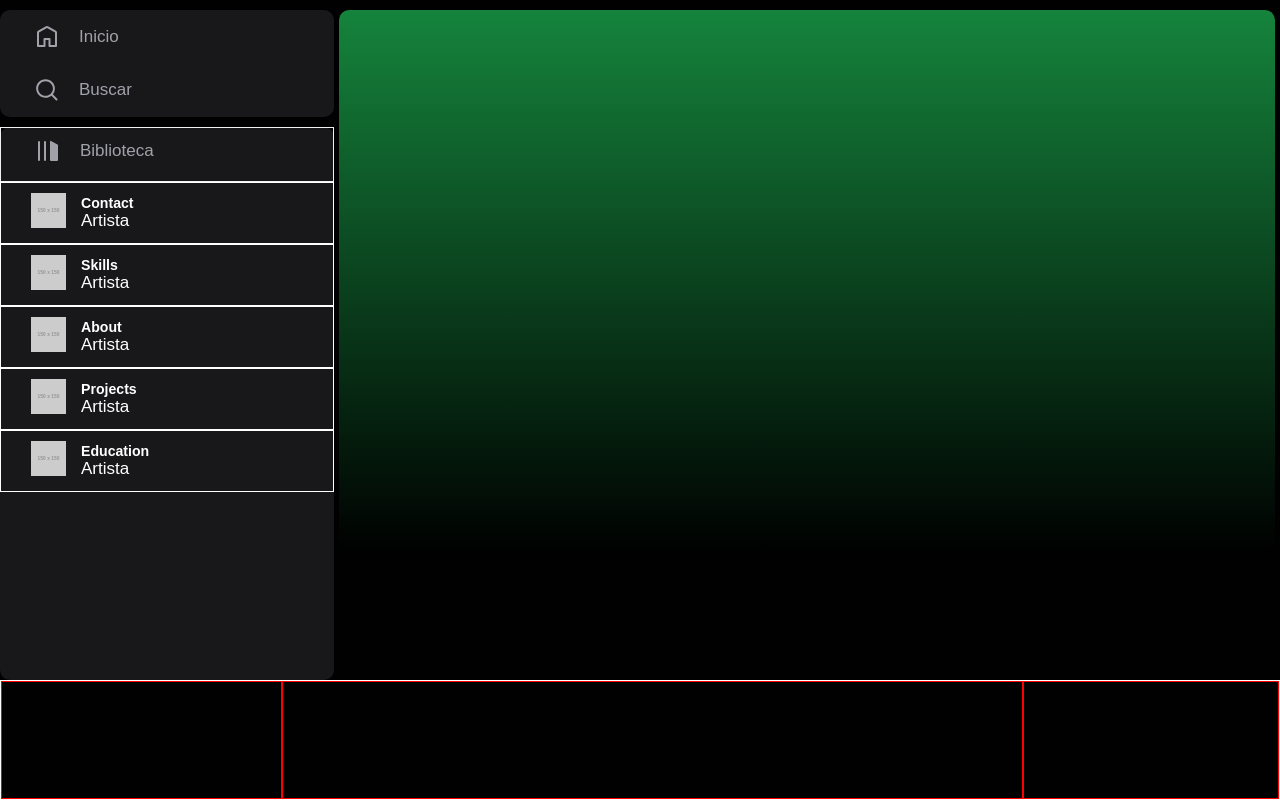
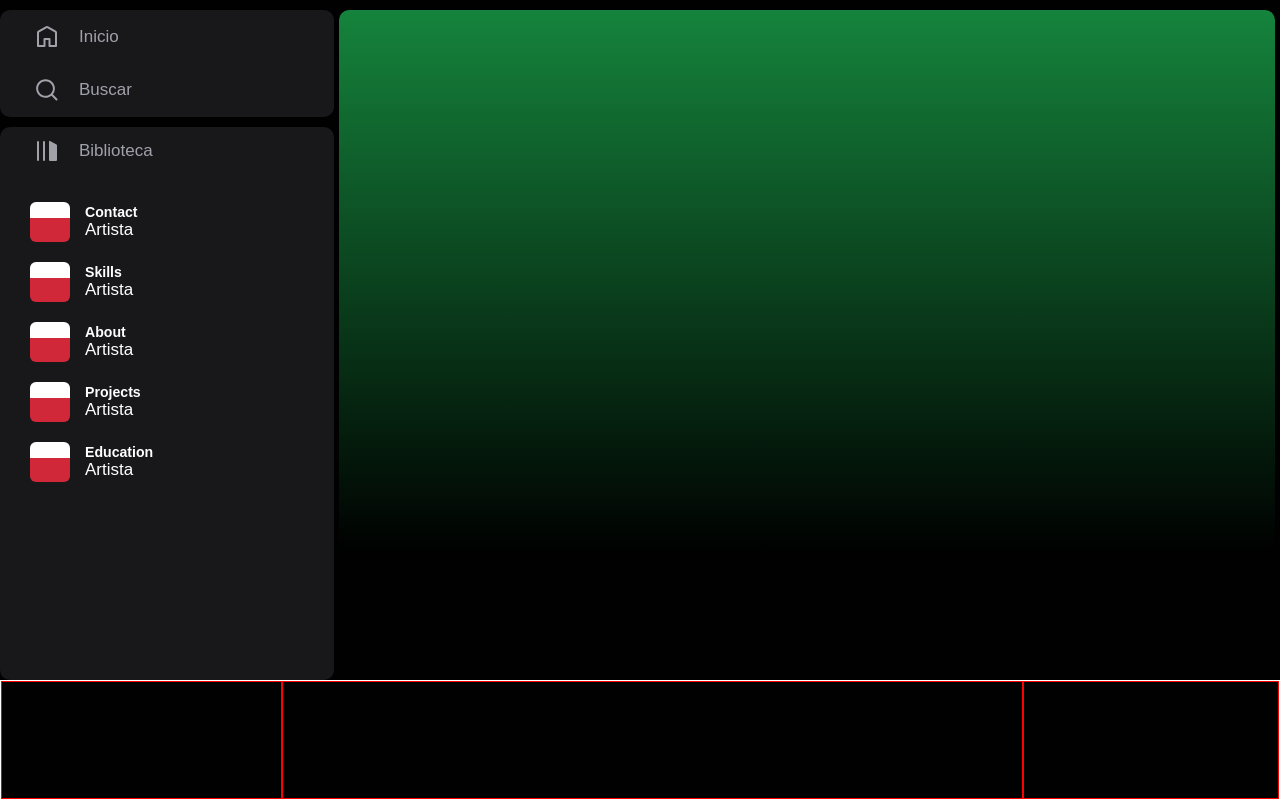
Before and after one commit to AlexisVennegas/Spotify-Portfolio, an Astro site in the folder spotify-portoflio/: page / in a window 1280 px wide. Built offline with nearby package versions, Linux system fonts and the light colour scheme; Astro itself is replaced by a stand-in of ours; placeholder pictures from the web are drawn by us.

Commit message:
chore: Update AsideLibrary component styling and remove unused Song interface

```diff
--- a/spotify-portoflio/src/components/AsideLibrary.astro
+++ b/spotify-portoflio/src/components/AsideLibrary.astro
@@ -9,10 +9,10 @@ const { id, title } = Astro.props;
 ---
     <li>
         <a href="#">
-            <picture>
-                <source srcset="https://via.placeholder.com/150" >
-                <img src="https://via.placeholder.com/100" alt="A placeholder image">
-            </picture>
+            <div class="cover">
+                <div class="top"></div>
+                <div class="bottom" style=" background-color: rgb(208, 40, 56);"></div>
+            </div>
             <div class="info">
                 <h5>{title}</h5>
                 <p>Artista</p>
@@ -23,13 +23,11 @@ const { id, title } = Astro.props;
 
 <style>
     ul {
-        border: 1px solid white;
         list-style: none;
         width: 100%;
         height: 90%;
     }
     a {
-        border: 1px solid white;
         display: flex;
         justify-content: flex-start;
         align-items: center;
@@ -38,11 +36,26 @@ const { id, title } = Astro.props;
         text-decoration: none;
         color: white;
         padding: 10px;
+        margin-left: 20px;
     }
-    img {
-        width: 35px;
-        height: 35px;
-        margin-left: 20px;
+    .cover {
+        width: 40px; /* Puedes ajustar el tamaño según sea necesario */
+        height: 40px; /* Puedes ajustar el tamaño según sea necesario */
+        display: flex;
+        flex-direction: column;
+        border-radius: 0.375rem;
+    }
+
+    .top {
+        background-color: white;
+        height: 40%;
+        border-radius: 0.375rem 0.375rem 0 0 ;
+    }
+
+    .bottom {
+
+        height: 60%;
+        border-radius: 0 0 0.375rem 0.375rem;
     }
     .info {
         margin-left: 15px;
--- a/spotify-portoflio/src/components/AsideList.astro
+++ b/spotify-portoflio/src/components/AsideList.astro
@@ -18,7 +18,6 @@ import Biblioteca from '../Icons/Biblioteca.astro';
         width: 100%;
         cursor: pointer;
         height: 10%;
-        border: 1px solid #f1f1f1;
     }
     li {
         margin-top: 10px;
```
Also changed, not shown: spotify-portoflio/src/Data/lib.js (+0 -10 lines).
